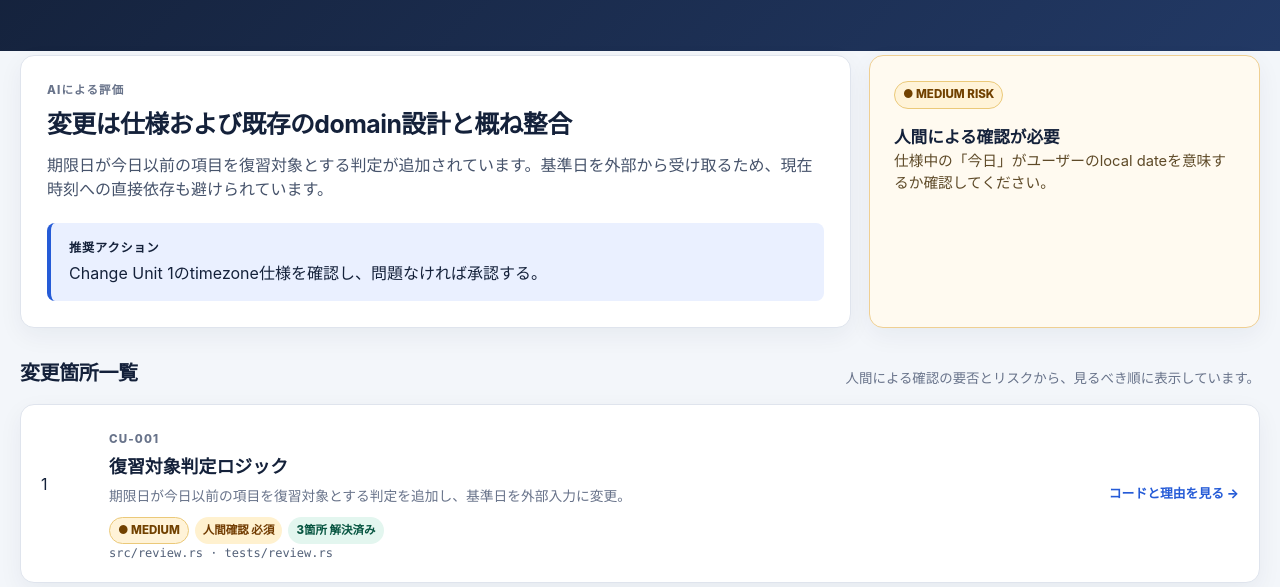
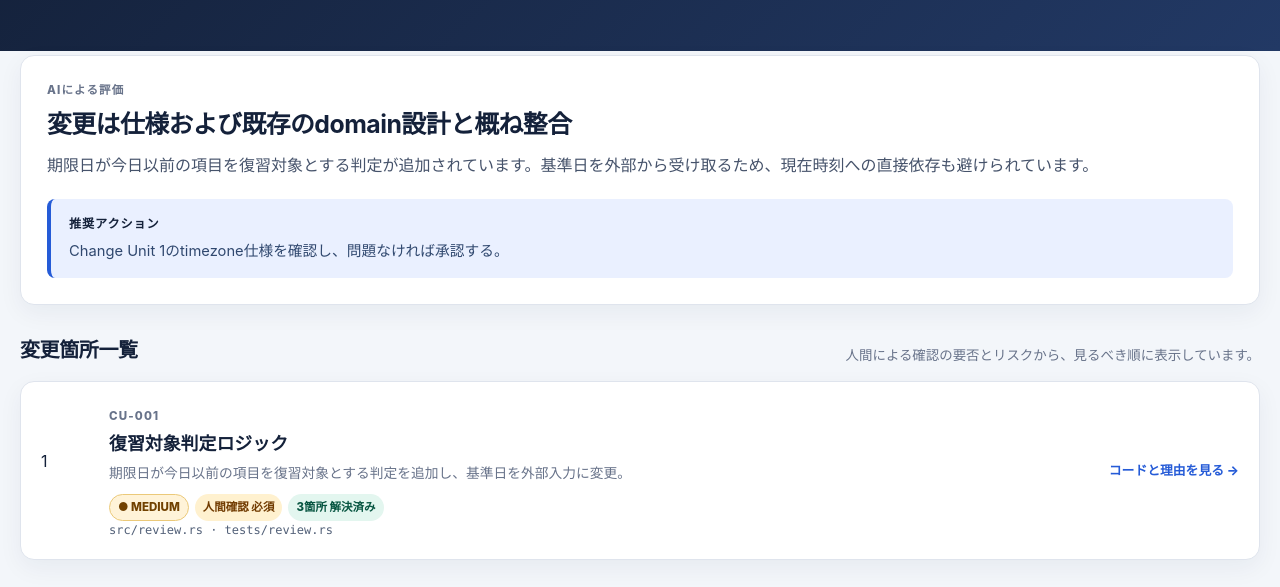
Before and after one commit to YugoOtani/commit-tempate, a plain HTML site: page ui-proposals/index.html in a window 1280 px wide. Shown: the part 162-749 px from the top of the page. Drawn offline with Linux system fonts and the light colour scheme.

Commit message:
UIの調整

```diff
--- a/ui-proposals/index.html
+++ b/ui-proposals/index.html
@@ -25,16 +25,14 @@
     h2 { margin:0 0 16px; font-size:1.25rem; letter-spacing:-.02em; }
     h3 { margin:0; font-size:1.04rem; }
     .eyebrow { color:var(--muted); font-size:.72rem; font-weight:800; letter-spacing:.1em; text-transform:uppercase; }
-    .summary-grid { display:grid; grid-template-columns:minmax(0,1.7fr) minmax(280px,.8fr); gap:18px; margin-top:-26px; }
+    .summary-wrap { margin-top:-26px; }
     .card { border:1px solid var(--line); border-radius:14px; background:var(--paper); box-shadow:0 8px 25px rgba(25,38,67,.055); }
     .summary { padding:26px; }
     .summary h2 { margin:6px 0 10px; font-size:1.55rem; }
-    .summary p { margin:0; color:#46536b; }
+    .summary > p { margin:0; color:#46536b; }
     .recommend { margin-top:22px; padding:16px 18px; border-left:4px solid var(--blue); border-radius:8px; background:var(--blue-soft); }
-    .recommend strong { display:block; margin-bottom:4px; font-size:.76rem; letter-spacing:.07em; text-transform:uppercase; }
-    .decision { padding:24px; background:#fffaf0; border-color:#efcf92; }
-    .decision .risk { margin:0 0 16px; }
-    .decision p { margin:0; color:#5e4a28; font-size:.92rem; }
+    .recommend h3 { margin-bottom:7px; font-size:.76rem; letter-spacing:.07em; text-transform:uppercase; }
+    .recommend p { margin:0; color:#30486f; font-size:.92rem; }
     .risk, .status, .type { display:inline-flex; align-items:center; gap:6px; padding:4px 8px; border-radius:99px; font-size:.72rem; font-weight:800; white-space:nowrap; }
     .risk.medium { color:#714100; background:var(--amber-soft); border:1px solid #ebc979; }
     .status.action { color:#713b00; background:#fff1cf; }
@@ -121,8 +119,8 @@
     .change-files { display:block; color:#526078; font: .75rem/1.5 ui-monospace,SFMono-Regular,Consolas,monospace; }
     .open-label { color:var(--blue); font-size:.8rem; font-weight:800; white-space:nowrap; }
     @media (max-width:980px) { .metrics { grid-template-columns:repeat(4,1fr); } .unit-body { grid-template-columns:1fr; } .unit-side { border-top:1px solid var(--line); border-left:0; } }
-    @media (max-width:720px) { .summary-grid { grid-template-columns:1fr; } .metrics,.report-meta { grid-template-columns:repeat(2,1fr); } .priority { grid-template-columns:auto 1fr; } .priority .button { grid-column:2; justify-self:start; } .topbar-inner { align-items:flex-start; } .section-intro { display:block; } .section-intro p { margin-top:7px; } .change-link { grid-template-columns:44px 1fr; } .open-label { grid-column:2; } .report-details-note { display:none; } }
-    @media print { body { background:#fff; font-size:10pt; } .topbar, .back, .button, .report-details > summary { display:none; } .report-head { padding:16px 0; background:#fff; color:#000; border-bottom:2px solid #000; } main { width:100%; } .summary-grid { margin-top:20px; } .card,details.diff { box-shadow:none; break-inside:avoid; } details.diff:not([open]) > *:not(summary), details.report-details:not([open]) > *:not(summary) { display:block; } .report-details-body { padding:20px 0 0; border-top:0; background:#fff; } section { break-inside:auto; } }
+    @media (max-width:720px) { .metrics,.report-meta { grid-template-columns:repeat(2,1fr); } .priority { grid-template-columns:auto 1fr; } .priority .button { grid-column:2; justify-self:start; } .topbar-inner { align-items:flex-start; } .section-intro { display:block; } .section-intro p { margin-top:7px; } .change-link { grid-template-columns:44px 1fr; } .open-label { grid-column:2; } .report-details-note { display:none; } }
+    @media print { body { background:#fff; font-size:10pt; } .topbar, .back, .button, .report-details > summary { display:none; } .report-head { padding:16px 0; background:#fff; color:#000; border-bottom:2px solid #000; } main { width:100%; } .summary-wrap { margin-top:20px; } .card,details.diff { box-shadow:none; break-inside:avoid; } details.diff:not([open]) > *:not(summary), details.report-details:not([open]) > *:not(summary) { display:block; } .report-details-body { padding:20px 0 0; border-top:0; background:#fff; } section { break-inside:auto; } }
   </style>
 </head>
 <body>
@@ -137,18 +135,16 @@
 
   <main>
     <section id="overview" aria-labelledby="overview-title">
-      <div class="summary-grid">
+      <div class="summary-wrap">
         <article class="card summary">
           <div class="eyebrow">AIによる評価</div>
           <h2 id="overview-title">変更は仕様および既存のdomain設計と概ね整合</h2>
           <p>期限日が今日以前の項目を復習対象とする判定が追加されています。基準日を外部から受け取るため、現在時刻への直接依存も避けられています。</p>
-          <div class="recommend"><strong>推奨アクション</strong>Change Unit 1のtimezone仕様を確認し、問題なければ承認する。</div>
+          <div class="recommend">
+            <h3>推奨アクション</h3>
+            <p>Change Unit 1のtimezone仕様を確認し、問題なければ承認する。</p>
+          </div>
         </article>
-        <aside class="card decision" aria-label="レビュー判断">
-          <div class="risk medium">● MEDIUM RISK</div>
-          <h3>人間による確認が必要</h3>
-          <p>仕様中の「今日」がユーザーのlocal dateを意味するか確認してください。</p>
-        </aside>
       </div>
     </section>
 
```
Also changed, not shown: specification.md (+10 -0 lines), ui-proposals/change-unit.html (+8 -9 lines).
